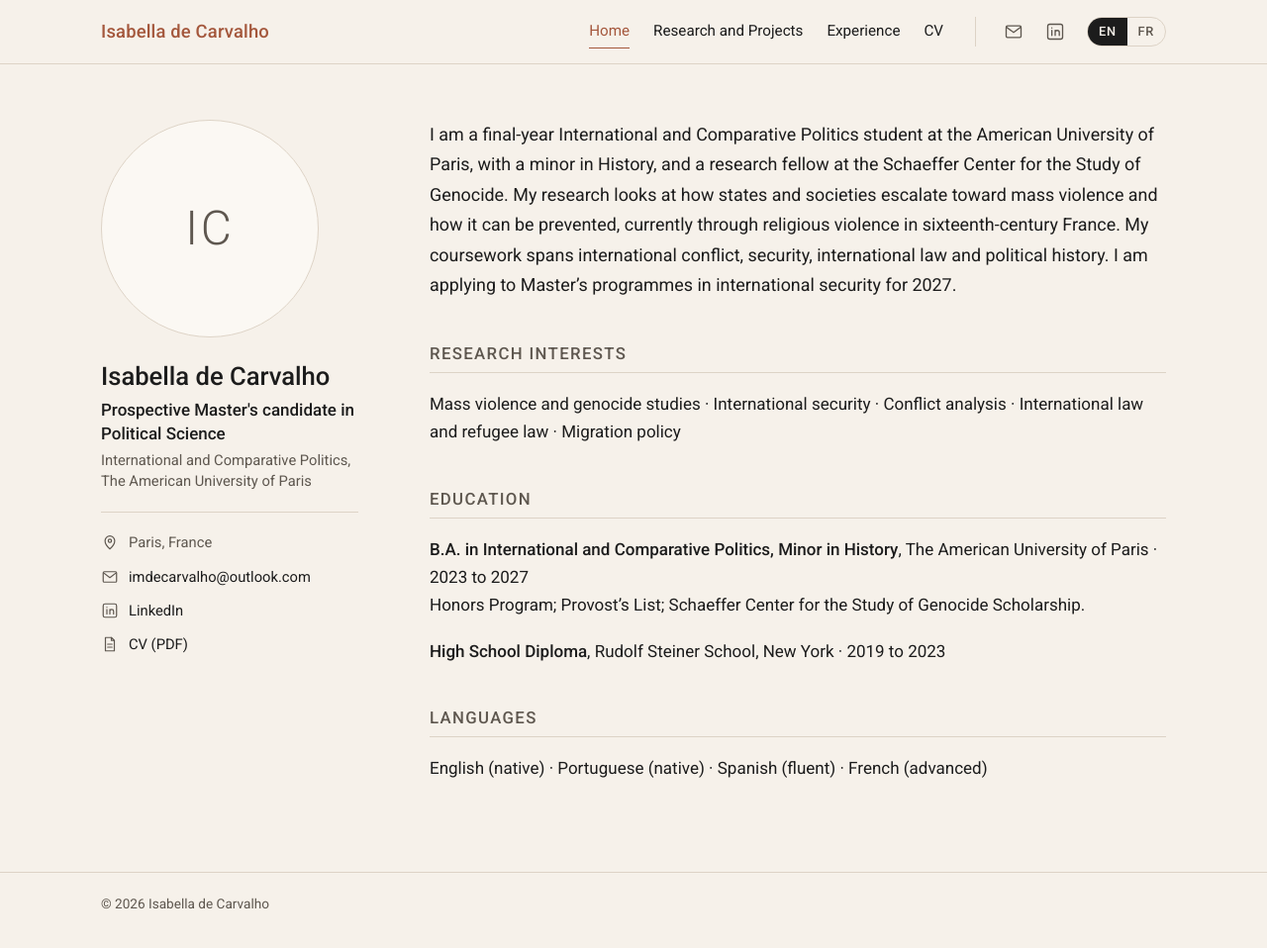
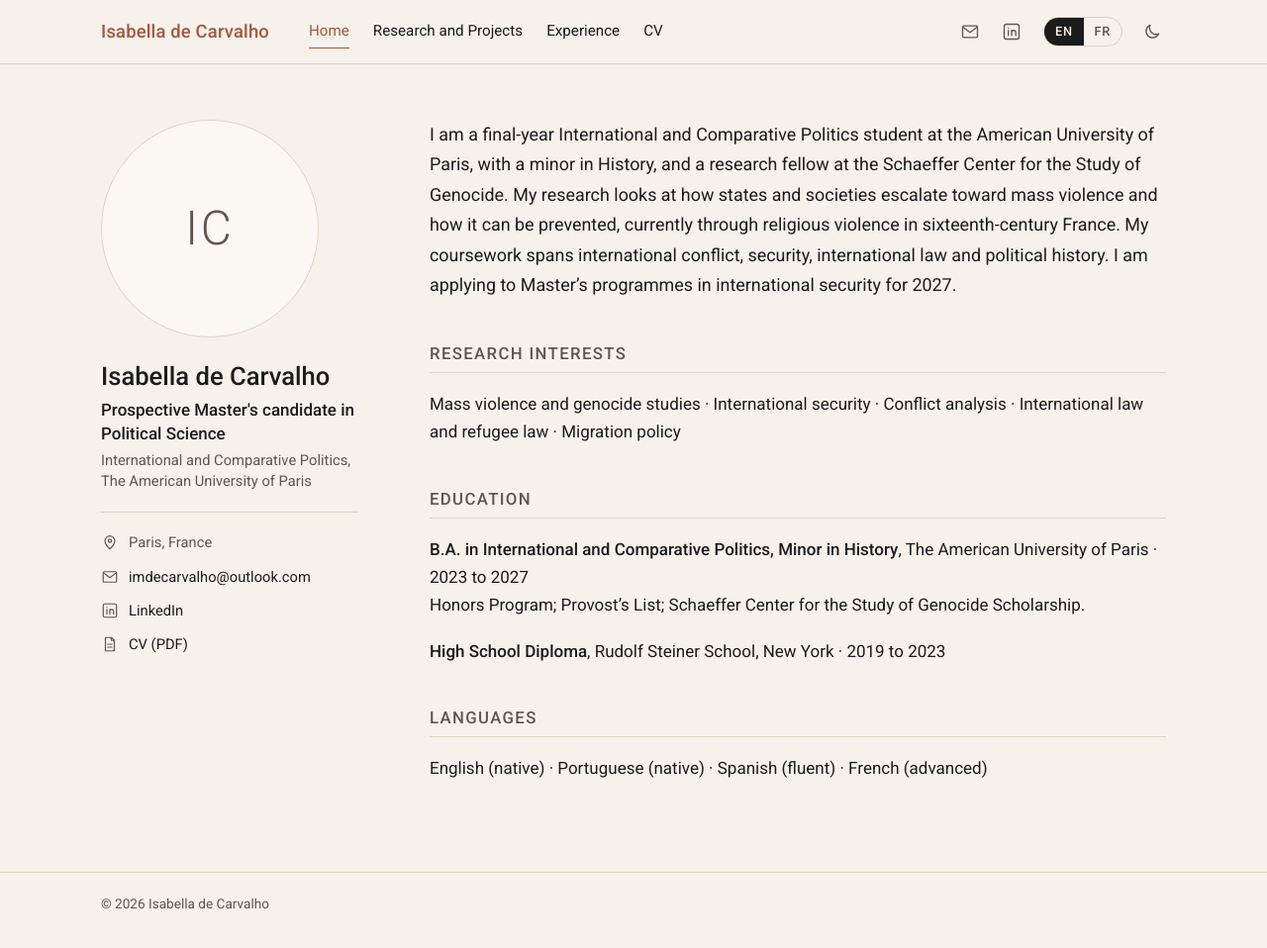
Before and after one commit to imdecarvalho/imdecarvalho.github.io, a Jekyll site: the page built from index.md, in a window 1280 px wide and 964 px high. Shown: the top 958 px of the window at 99% size. Built offline with Jekyll 4.4.1, drawn with Linux system fonts in a browser that asks for light colours.

Commit message:
Navbar: tabs next to the name, light/dark toggle (light by default)

```diff
--- a/_data/i18n.yml
+++ b/_data/i18n.yml
@@ -9,6 +9,7 @@ en:
   linkedin: "LinkedIn"
   cv: "CV (PDF)"
   language: "Language"
+  theme: "Switch between light and dark mode"
   abstract: "Abstract"
   supervised_by: "Supervised by"
   on_request: "Full text available on request."
@@ -23,6 +24,7 @@ fr:
   linkedin: "LinkedIn"
   cv: "CV (PDF)"
   language: "Langue"
+  theme: "Basculer entre mode clair et mode sombre"
   abstract: "Résumé"
   supervised_by: "Sous la direction de"
   on_request: "Texte intégral disponible sur demande."
--- a/_includes/icon.html
+++ b/_includes/icon.html
@@ -7,4 +7,8 @@
 <svg class="icon" viewBox="0 0 24 24" aria-hidden="true"><path d="M6 3h8l4 4v14H6z"/><path d="M14 3v4h4M9 12h6M9 16h6"/></svg>
 {%- when "pin" -%}
 <svg class="icon" viewBox="0 0 24 24" aria-hidden="true"><path d="M12 21s-6.5-5.6-6.5-11a6.5 6.5 0 0 1 13 0c0 5.4-6.5 11-6.5 11z"/><circle cx="12" cy="10" r="2.2"/></svg>
+{%- when "moon" -%}
+<svg class="icon icon-moon" viewBox="0 0 24 24" aria-hidden="true"><path d="M20 14.5A8 8 0 0 1 9.5 4a8 8 0 1 0 10.5 10.5z"/></svg>
+{%- when "sun" -%}
+<svg class="icon icon-sun" viewBox="0 0 24 24" aria-hidden="true"><circle cx="12" cy="12" r="4"/><path d="M12 2.5v2M12 19.5v2M2.5 12h2M19.5 12h2M5.3 5.3l1.4 1.4M17.3 17.3l1.4 1.4M5.3 18.7l1.4-1.4M17.3 6.7l1.4-1.4"/></svg>
 {%- endcase -%}
--- a/_layouts/default.html
+++ b/_layouts/default.html
@@ -14,6 +14,7 @@
 <head>
   <meta charset="utf-8">
   <meta name="viewport" content="width=device-width, initial-scale=1">
+  <script>try { if (localStorage.getItem("theme") === "dark") document.documentElement.setAttribute("data-theme", "dark"); } catch (e) {}</script>
   {% seo %}
   {%- if page.ref %}
   <link rel="alternate" hreflang="en" href="{{ en_url | absolute_url }}">
@@ -53,6 +54,7 @@
           <a href="{{ en_url | relative_url }}" hreflang="en" lang="en" title="English">EN</a><span class="lang-current" aria-current="true">FR</span>
           {%- endif %}
         </span>
+        <button class="theme-toggle" type="button" aria-label="{{ t.theme }}" title="{{ t.theme }}" hidden>{% include icon.html name="moon" %}{% include icon.html name="sun" %}</button>
       </div>
     </div>
   </header>
@@ -64,5 +66,18 @@
   <footer class="site-footer">
     <div class="container">© {{ 'now' | date: "%Y" }} {{ site.title }}</div>
   </footer>
+
+  <script>
+    (function () {
+      var root = document.documentElement, button = document.querySelector(".theme-toggle");
+      if (!button) return;
+      button.hidden = false;
+      button.addEventListener("click", function () {
+        var dark = root.getAttribute("data-theme") !== "dark";
+        if (dark) root.setAttribute("data-theme", "dark"); else root.removeAttribute("data-theme");
+        try { localStorage.setItem("theme", dark ? "dark" : "light"); } catch (e) {}
+      });
+    })();
+  </script>
 </body>
 </html>
--- a/assets/style.css
+++ b/assets/style.css
@@ -12,15 +12,15 @@
   --gutter: 32px;
 }
 
-@media (prefers-color-scheme: dark) {
-  :root {
+/* Dark mode, switched on by the button in the navbar (light is the default) */
+:root[data-theme="dark"] {
   --bg: #1b1917;
   --surface: #23201d;
   --text: #ece6dd;
   --muted: #b3aba0;
   --rule: #3a3531;
   --accent: #e0a58c;
-  }
+  color-scheme: dark;
 }
 
 *, *::before, *::after { box-sizing: border-box; }
@@ -73,7 +73,7 @@ body {
   display: flex;
   flex-wrap: wrap;
   gap: 4px 24px;
-  margin-left: auto;
+  margin-left: 8px;
   font-size: 0.95rem;
 }
 
@@ -90,9 +90,24 @@ body {
   display: flex;
   align-items: center;
   gap: 14px;
-  padding-left: 24px;
-  border-left: 1px solid var(--rule);
+  margin-left: auto;
 }
+
+.theme-toggle {
+  display: inline-flex;
+  align-items: center;
+  justify-content: center;
+  padding: 4px;
+  margin-left: 2px;
+  background: none;
+  border: 0;
+  color: var(--muted);
+  cursor: pointer;
+}
+.theme-toggle:hover { color: var(--accent); }
+.theme-toggle .icon-sun { display: none; }
+:root[data-theme="dark"] .theme-toggle .icon-sun { display: block; }
+:root[data-theme="dark"] .theme-toggle .icon-moon { display: none; }
 
 .icon {
   width: 20px;
@@ -274,7 +289,7 @@ th, td { border-bottom: 1px solid var(--rule); padding: 6px 8px; text-align: lef
   body { font-size: 16px; }
   .navbar-inner { gap: 4px 10px; padding-top: 10px; padding-bottom: 4px; }
   .brand { font-size: 1rem; }
-  .nav-right { margin-left: auto; padding-left: 0; border-left: 0; gap: 2px; }
+  .nav-right { margin-left: auto; gap: 2px; }
   .icon-link { padding: 3px; }
   .lang-switch { margin-left: 6px; }
   .lang-switch a, .lang-switch .lang-current { padding: 2px 8px; }
```
Also changed, not shown: CLAUDE.md (+1 -0 lines). Lines whose indentation alone changed are shown as unchanged.
